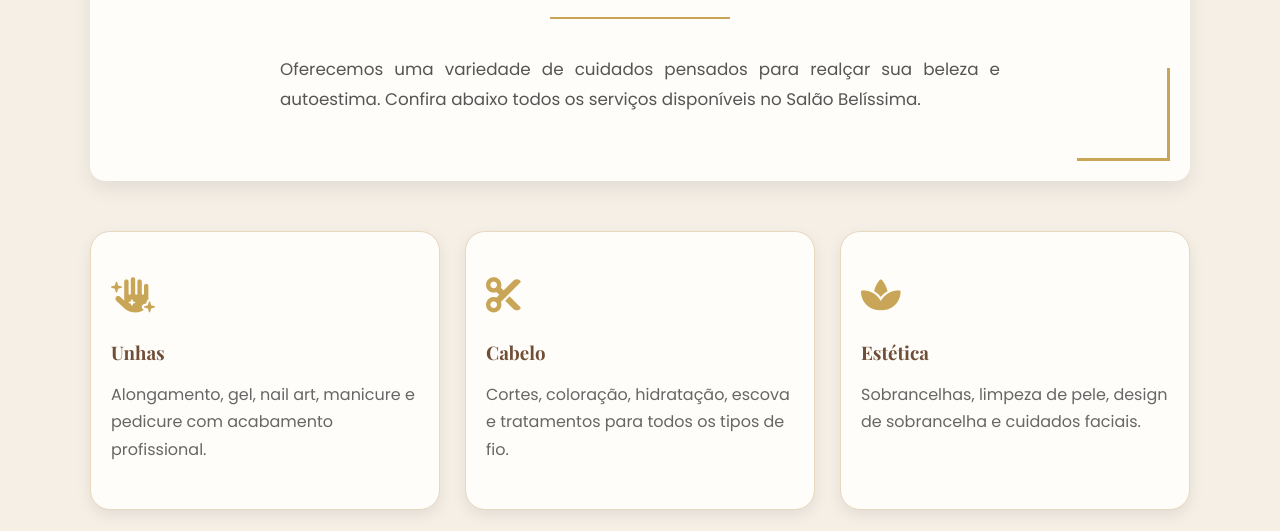
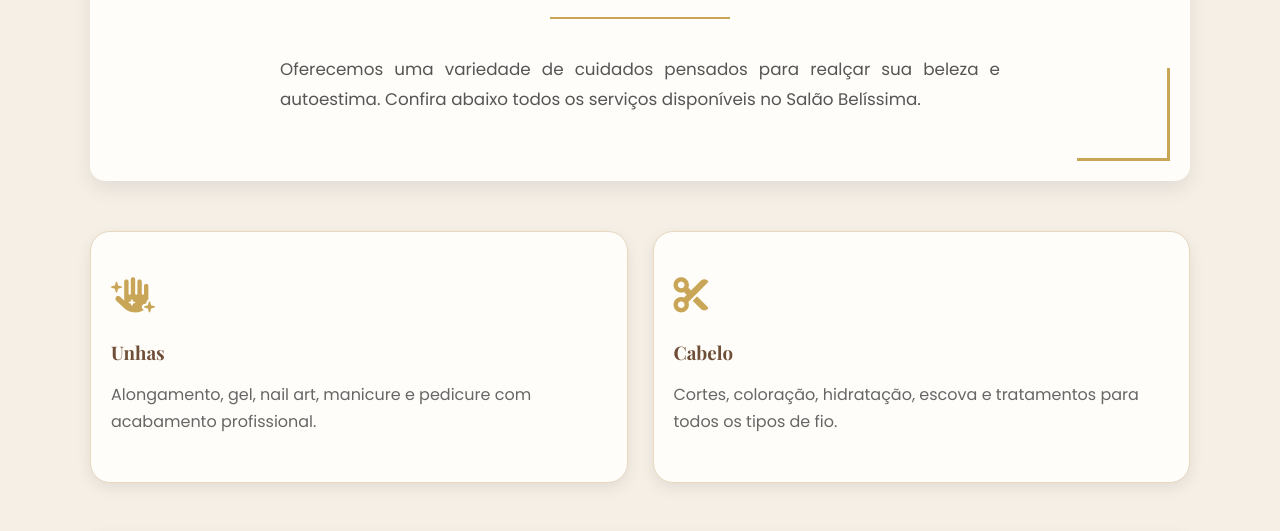
Before and after one commit to izabelap28/naildesign, a website: page servicos.html in a window 1280 px wide. Shown: the part 264-795 px from the top of the page. Drawn offline with nearby package versions, Linux system fonts and the light colour scheme; no server answers.

Commit message:
Remove card de Estética da página de serviços

```diff
--- a/servicos.html
+++ b/servicos.html
@@ -48,11 +48,6 @@
                 <span><i class="fa-solid fa-scissors"></i></span>
                 <h3>Cabelo</h3>
                 <p>Cortes, coloração, hidratação, escova e tratamentos para todos os tipos de fio.</p>
-            </div>
-            <div class="item">
-                <span><i class="fa-solid fa-spa"></i></span>
-                <h3>Estética</h3>
-                <p>Sobrancelhas, limpeza de pele, design de sobrancelha e cuidados faciais.</p>
             </div>
         </section>
 
```
